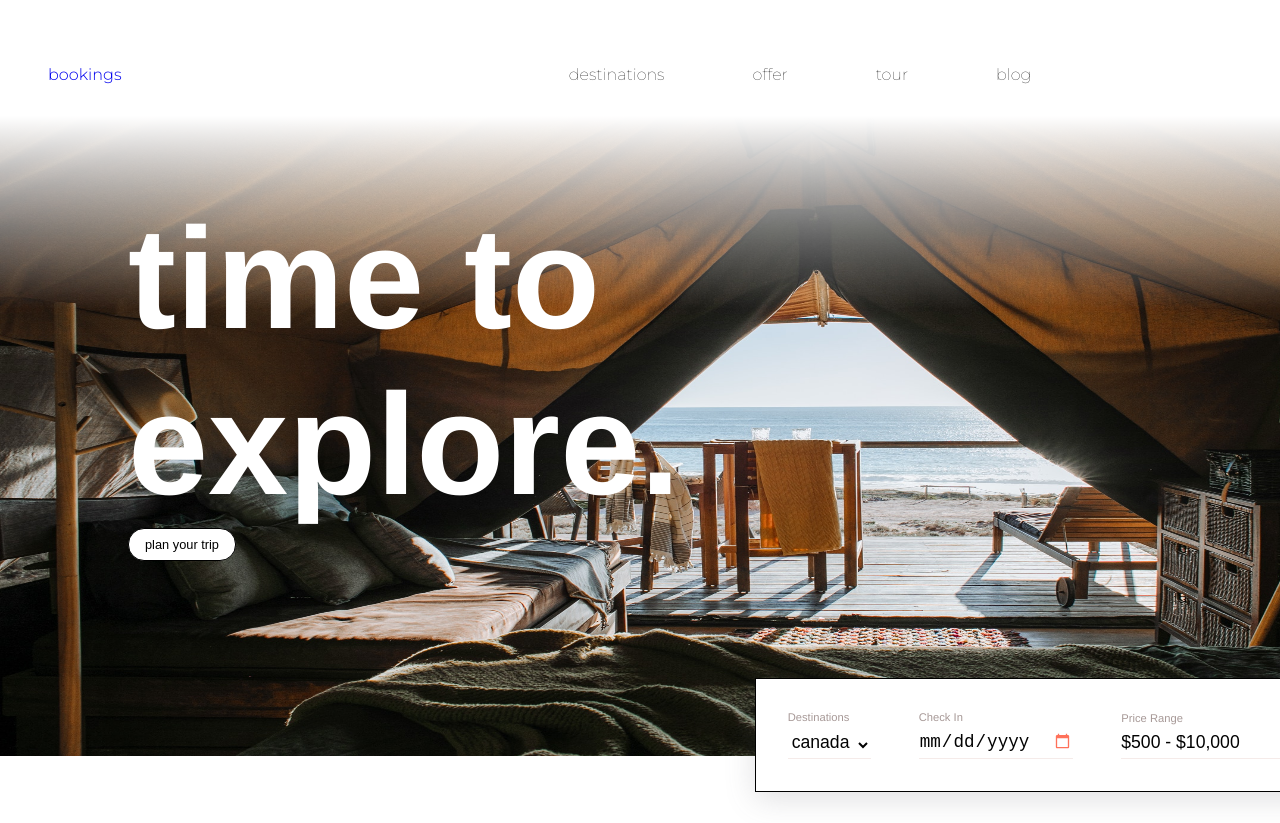
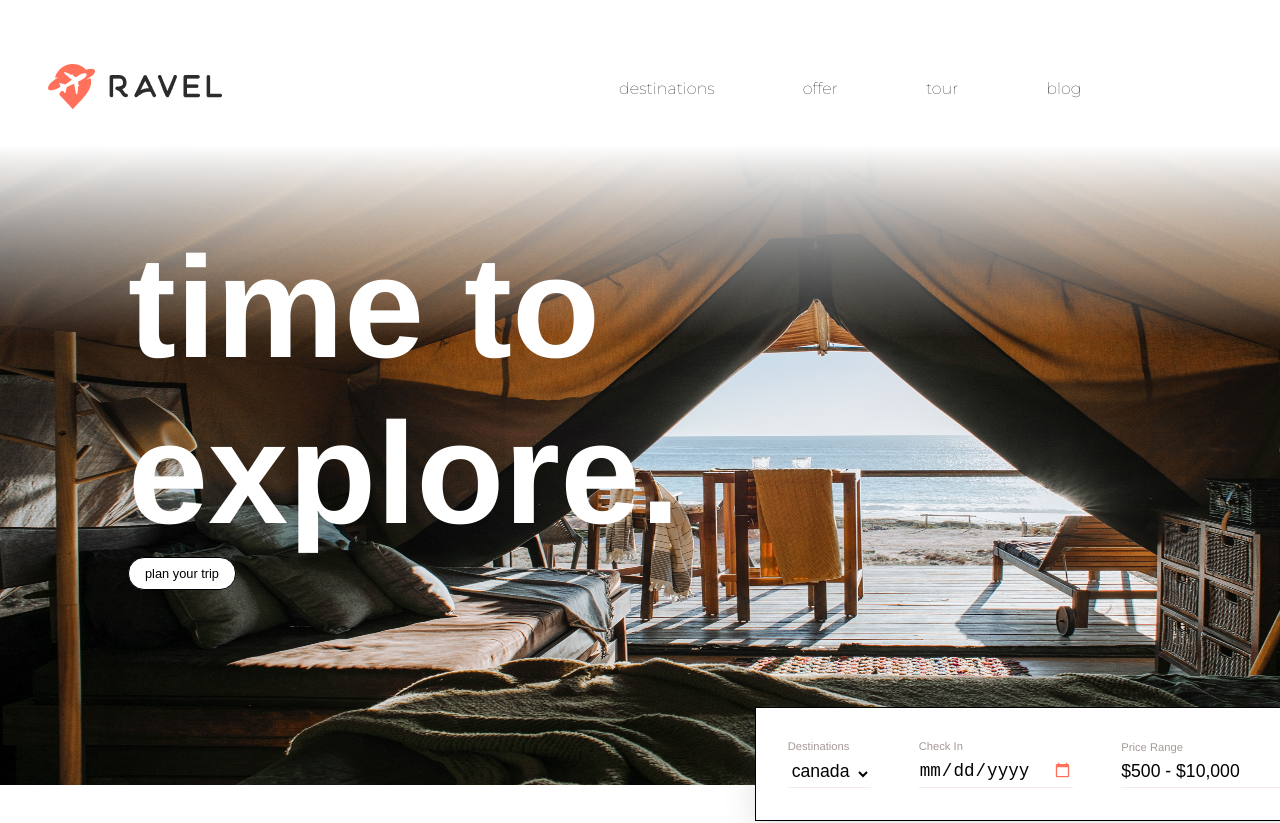
Before and after one commit to OdeliaFink/travel-agency, a React (Vite) app: page / in a window 1280 px wide. Shown: the top 823 px of the page. Built offline with nearby package versions, Linux system fonts and the light colour scheme; the HTML template or start-up script is replaced by a standard one; a web font is replaced by a local one.

Commit message:
refactor

```diff
--- a/src/components/Navbar.jsx
+++ b/src/components/Navbar.jsx
@@ -17,10 +17,10 @@ export const Navbar = () => {
   return (
     <Container state={isNavOpen ? 1 : 0}>
       <div className="brand">
-        {/* <img src={Logo} alt="logo" /> */}
-        <a href="/" onClick={handleClick}>
-          bookings
-        </a>
+        <img src={Logo} alt="logo" onClick={handleClick} />
+        {/* <a href="/" onClick={handleClick}> */}
+        {/* bookings
+        </a> */}
       </div>
       <div className="toggle">
         {isNavOpen ? (
@@ -71,6 +71,7 @@ const Container = styled.nav`
   margin-inline: 3rem;
   .brand {
     cursor: pointer;
+
     a {
       text-decoration: none;
     }
```
